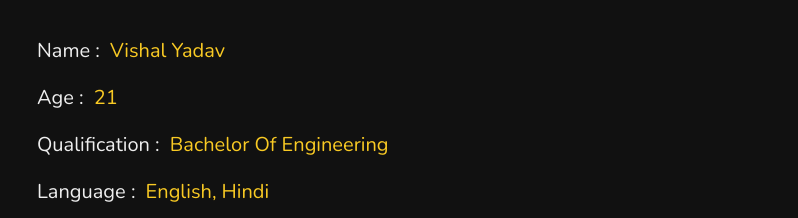
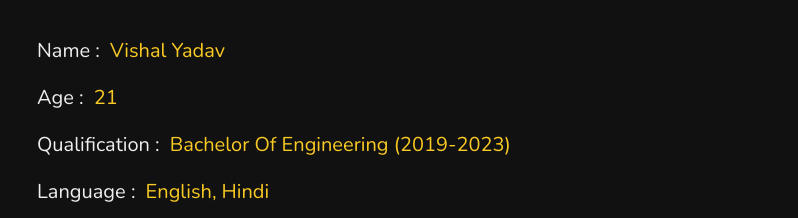
Before and after one commit to vishalmarcosy/VishalYadav.github.io, a plain HTML site: page index.html in a window 1280 px wide. Shown: the part 888-1106 px from the top of the page, without its empty margins (388-1186 px from the left). Drawn offline with nearby package versions, Linux system fonts and the light colour scheme.

Commit message:
year changes in qualification section

```diff
--- a/index.html
+++ b/index.html
@@ -68,7 +68,7 @@
     <div class="info">
         <h3> <span> name : </span> Vishal Yadav </h3>
         <h3> <span> age : </span> 21 </h3>
-        <h3> <span> qualification : </span> Bachelor of Engineering </h3>
+        <h3> <span> qualification : </span> Bachelor of Engineering (2019-2023)</h3>
         <h3> <span> language : </span> English, hindi </h3>
         <h3> <span> <i class="fa fa-linkedin"></i> : </span> <a href="https://www.linkedin.com/in/iamvishalryadav/" target="_blank">www.linkedin.com/in/iamvishalryadav/</a> </h3>
         <h3> <span> <i class="fa fa-github"></i>: </span> <a href="https://github.com/vishalmarcosy" target="_blank">www.github.com/vishalmarcosy</a> </h3>
```
